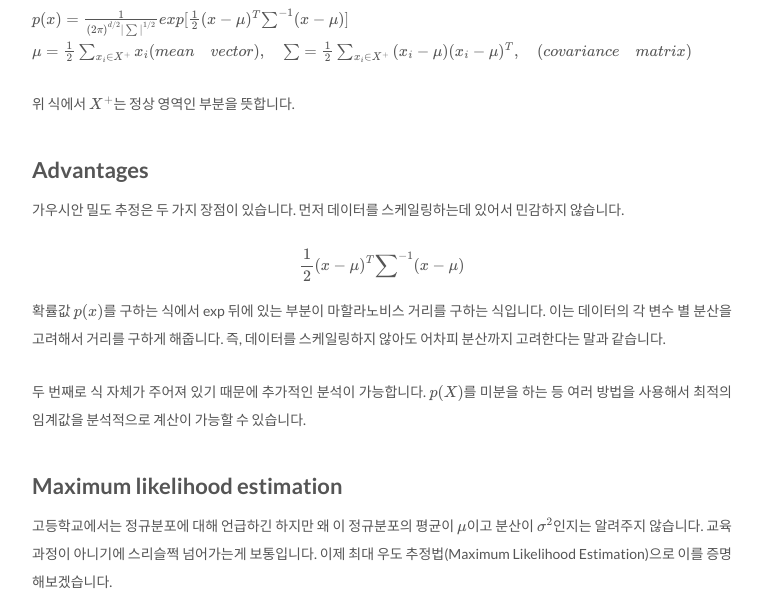
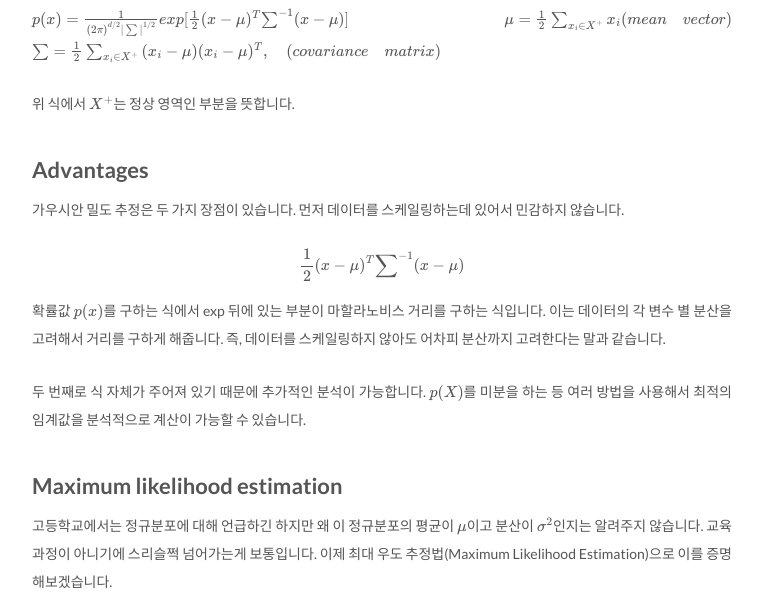
Before and after one commit to Jayhey/Jayhey.github.io, a Jekyll site: the page built from _posts/2017-11-02-Novelty_detection_Gaussian.md, in a window 1280 px wide, cut to the strip 1742-2343 px from the top of the page. Shown: the whole strip, without its empty margins (258-1020 px from the left). Built offline with Jekyll 4.4.1, drawn with Linux system fonts in a browser that asks for light colours; formulas are drawn with MathJax 3; comment, search, counter and statistics services are not loaded; some of the changed text lies outside the part shown.

Commit message:
GDE 수정

```diff
--- a/_posts/2017-11-02-Novelty_detection_Gaussian.md
+++ b/_posts/2017-11-02-Novelty_detection_Gaussian.md
@@ -38,7 +38,8 @@
 ![Imgur](https://i.imgur.com/o0wdkoW.png)
 
 $$p(x)=\frac { 1 }{ { (2\pi ) }^{ d/2 }{ |\sum  | }^{ 1/2 } } exp[\frac { 1 }{ 2 } (x-\mu )^{ T }{ \sum   }^{ -1 }(x-\mu )]$$
-$$\mu =\frac { 1 }{ 2 } \sum _{ { x }_{ i }\in X^{ + } }^{  }{ { x }_{ i } } (mean\quad vector),\quad \sum  =\frac { 1 }{ 2 } \sum _{ { x }_{ i }\in X^{ + } }^{  }{ ({ x }_{ i }-\mu )({ x }_{ i }-\mu )^{ T } }, \quad (covariance\quad matrix)$$
+$$\mu =\frac { 1 }{ 2 } \sum _{ { x }_{ i }\in X^{ + } }^{  }{ { x }_{ i } } (mean\quad vector)$$
+$$\sum  =\frac { 1 }{ 2 } \sum _{ { x }_{ i }\in X^{ + } }^{  }{ ({ x }_{ i }-\mu )({ x }_{ i }-\mu )^{ T } }, \quad (covariance\quad matrix)$$
 
 위 식에서 ${ X }^{ + }$는 정상 영역인 부분을 뜻합니다.
 
@@ -70,9 +71,11 @@
 
 $$\log { L } =-\frac { 1 }{ 2 } \sum _{ i=1 }^{ N }{ \gamma ({ x }_{ i }-\mu )^{ 2 } } -\frac { N }{ 2 } \log { (2\pi ) } +\frac { N }{ 2 } log(\gamma )$$
 
-$$\frac { \partial log{ L } }{ \partial \mu  } =\gamma \sum _{ i=1 }^{ N }{ ({ x }_{ i }-\mu ) } =0\quad \rightarrow \quad \mu =\frac { 1 }{ N } \sum _{ i=1 }^{ N }{ { x }_{ i } } $$
+$$\frac { \partial log{ L } }{ \partial \mu  } =\gamma \sum _{ i=1 }^{ N }{ ({ x }_{ i }-\mu ) } =0$$
+$$ \rightarrow \quad \mu =\frac { 1 }{ N } \sum _{ i=1 }^{ N }{ { x }_{ i } } $$
 
-$$\frac { \partial log{ L } }{ \partial \gamma  } =-\frac { 1 }{ 2 } \sum _{ i=1 }^{ N }{ ({ x }_{ i }-\mu )^{ 2 } } +\frac { N }{ 2\gamma  } =0\quad \rightarrow \quad { \sigma  }^{ 2 }=\frac { 1 }{ N } \sum _{ i=1 }^{ N }{ { (x }_{ i }-\mu )^{ 2 } } $$
+$$\frac { \partial log{ L } }{ \partial \gamma  } =-\frac { 1 }{ 2 } \sum _{ i=1 }^{ N }{ ({ x }_{ i }-\mu )^{ 2 } } +\frac { N }{ 2\gamma  } =0\quad $$
+$$\rightarrow \quad { \sigma  }^{ 2 }=\frac { 1 }{ N } \sum _{ i=1 }^{ N }{ { (x }_{ i }-\mu )^{ 2 } } $$
 
 우리가 아는 식이 드디어 나왔습니다! $\mu$와 $ { \sigma  }^{ 2 }$이 최대 우도 추정법으로 추정한 정규분포의 평균과 분산이라는게 증명됬습니다.
 
```
Also changed, not shown: _posts/2017-11-02-Novelty_detection_MOG.md (added, +32 -0 lines).
